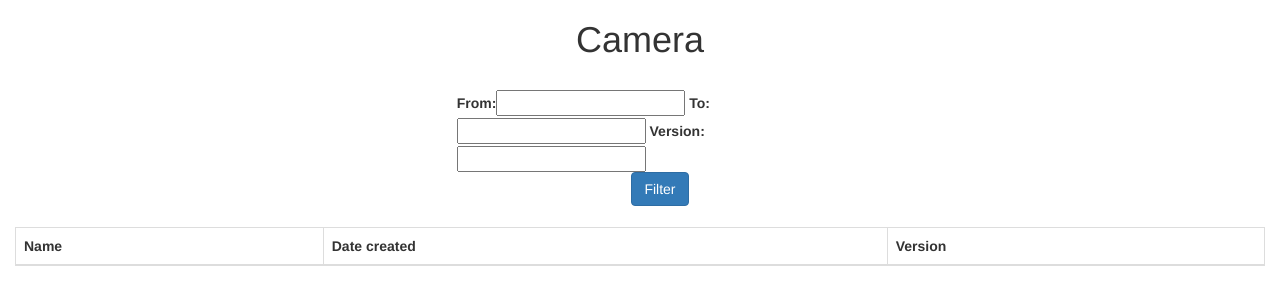
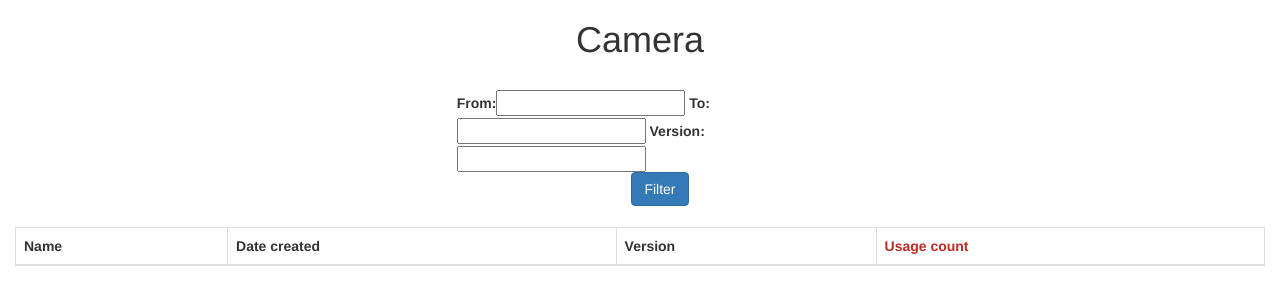
Before and after one commit to syniuhin/KPIdatabases, a Django app: page /camera/list/filter in a window 1280 px wide. Shown: the top 305 px of the page. Run offline with Django 3.2, Linux system fonts and the light colour scheme; data that the repository does not hold is empty; some libraries are stand-ins or nearby versions.

Commit message:
Added user procedure.

```diff
--- a/lab02/db.py
+++ b/lab02/db.py
@@ -99,3 +99,11 @@ def toggle_trigger():
     drop_photo_trigger()
   else:
     create_photo_trigger()
+
+
+def camera_usage(cam_id):
+  con = mdb.connect(*mdb_args)
+  with con:
+    cur = con.cursor()
+    cur.execute('SELECT CAMERA_USAGE(%d);' % cam_id)
+    return str(cur.fetchone()[0])
--- a/lab02/views.py
+++ b/lab02/views.py
@@ -120,6 +120,7 @@ class FilterCameraListView(FormListView):
   template_name = 'camera/list_filtered.html'
 
   def get_queryset(self):
+    queryset = []
     if hasattr(self, 'cleaned_data'):
       date_created_from = self.cleaned_data.get('date_created_from')
       date_created_to = self.cleaned_data.get('date_created_to')
@@ -131,8 +132,10 @@ class FilterCameraListView(FormListView):
         q = q & Q(date_created__lte=date_created_to.date())
       if version is not None:
         q = q & Q(version=version)
-      return Camera.objects.filter(q)
-    return Camera.objects.all()
+      queryset = Camera.objects.filter(q)
+    else:
+      queryset = Camera.objects.all()
+    return zip(queryset, [db.camera_usage(q.id) for q in queryset])
 
 
 class FilterLocationListView(FormListView):
--- a/templates/camera/list_filtered.html
+++ b/templates/camera/list_filtered.html
@@ -36,15 +36,17 @@
                 <th class="header"> Name <i class="icon-sort"></i></th>
                 <th class="header"> Date created <i class="icon-sort"></i></th>
                 <th class="header"> Version <i class="icon-sort"></i></th>
+                <th class="header"> <span style="color: #b92c28;"> Usage count </span> </th>
             </tr>
             </thead>
             <tbody>
 
-            {% for camera in object_list %}
+            {% for camera, camera_usage in object_list %}
                 <tr>
                     <td>{{ camera.name }}</td>
                     <td>{{ camera.date_created }}</td>
                     <td>{{ camera.version }}</td>
+                    <td>{{ camera_usage }}</td>
                 </tr>
             {% endfor %}
 
```
